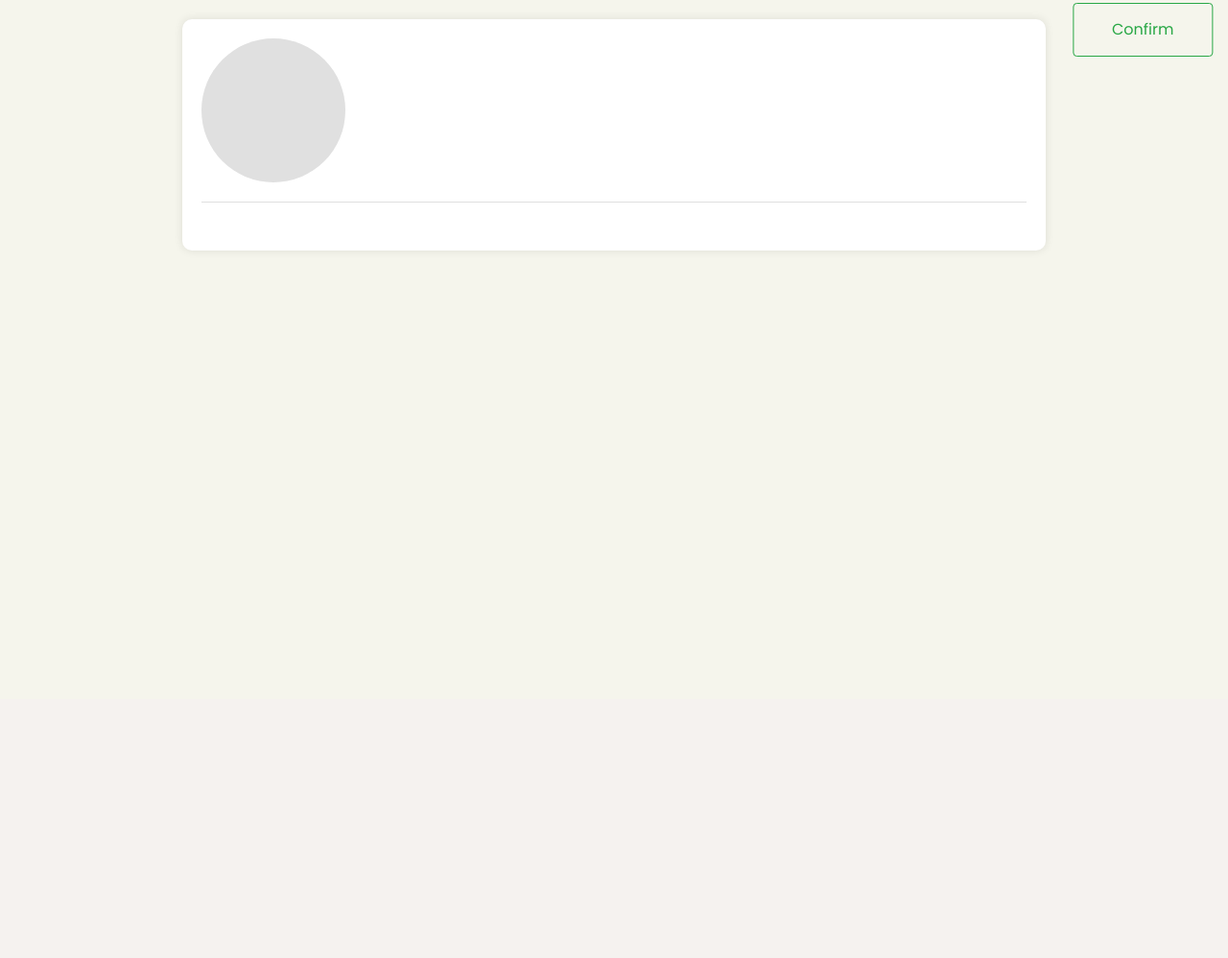
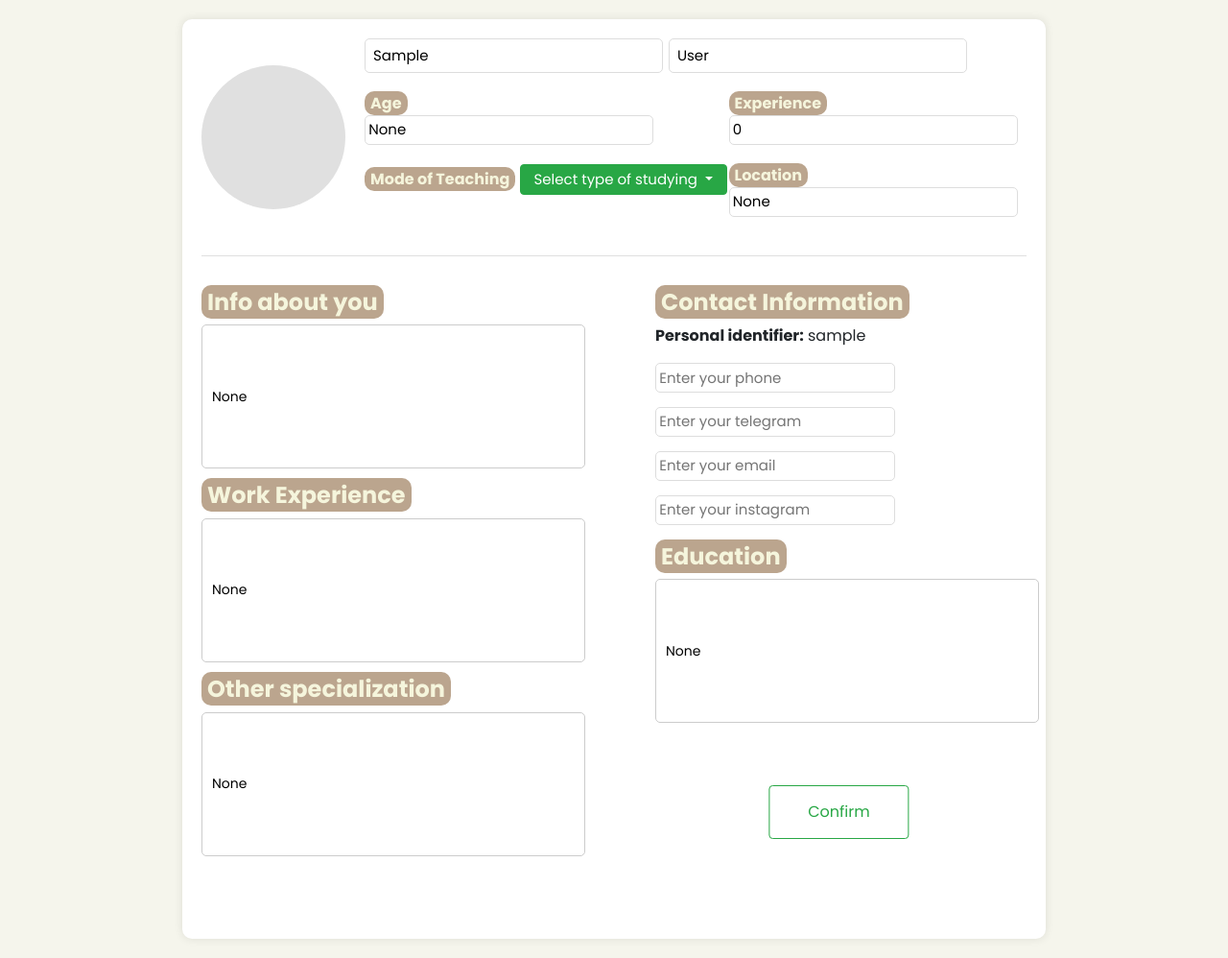
Before and after one commit to babenko-v/Web-project-EduConnect-, a Django app: page /user/ in a window 1280 px wide. Shown: the part 72-1070 px from the top of the page at 96% size. Before the commit the page ends 334 px from the top, so only its background shows below. Run offline with Django 4.2, Linux system fonts and the light colour scheme; the visitor is signed in with stand-in values (Sample User, id 1); data comes from the database, SQL or seed files in the repository; some libraries are stand-ins or nearby versions.

Commit message:
fix change info profile

```diff
--- a/users/forms.py
+++ b/users/forms.py
@@ -38,25 +38,30 @@ class TeacherRegisterForm(UserCreationForm):
 class ProfileUpdateForm(UserChangeForm):
 
     first_name = forms.CharField()
+
     last_name = forms.CharField()
-    age = forms.CharField()
-    experience = forms.CharField()
-    info_about_teacher = forms.CharField()
-    work_experience = forms.CharField()
-    other_specialities = forms.CharField()
-    education = forms.CharField()
+    username = forms.CharField(required=False)
+    age = forms.CharField(required=False)
+    experience = forms.CharField(required=False)
+    info_about_teacher = forms.CharField(required=False)
+    work_experience = forms.CharField(required=False)
+    other_specialities = forms.CharField(required=False)
+    education = forms.CharField(required=False)
 
     locations = forms.ModelChoiceField(queryset=Locations.objects.all())
+    main_specialty = forms.ModelChoiceField(queryset=Specializations.objects.all(), required=False)
 
     class Meta:
         model = Teacher_profile
         fields = ('first_name',
                   'last_name',
+                  'username',
                   'age',
                   'experience',
                   'info_about_teacher',
                   'work_experience',
                   'other_specialities',
                   'education',
-                  'locations'
+                  'locations',
+                  'main_specialty'
                   )
--- a/users/templates/users/profile.html
+++ b/users/templates/users/profile.html
@@ -14,33 +14,37 @@
             <div class="profile-picture"></div>
             <div class="profile-info">
 
-                {% for info in profiles %}
+
                     <h1>
                         {% block noinfo10 %}
                             <input
                                     name="first_name" id="id_first_name"
-                                    class="add_info p-2"
-                                    value="{{ form.first_name.value }}">
+                                    class="add_info p-2" value="{{ form.first_name.value }}">
                             <input
                                     name="last_name" id="id_last_name"
-                                    class="add_info p-2"
-                                    value="{{ form.last_name.value }}">
+                                    class="add_info p-2" value="{{ form.last_name.value }}">
                         {% endblock noinfo10 %}
                     </h1>
 
                     <h2>
                         {% block spec %}
-                            {{ info.main_specialty }} Teacher
+                            {% for specialization in specializations %}
+                                {% if specialization.id == form.main_specialty.value %}
+                                    {{ specialization.name_spec }} Teacher
+                                {% endif %}
+                            {% endfor %}
                         {% endblock spec %}
                     </h2>
+                    <input type="hidden" name="main_specialty" id="id_main_specialty" value="{{ form.main_specialty.value }}">
 
                     <div class="contact-info">
                         <div>
                             <strong class="header_prof">Age</strong>
                             {% block noinfo1 %}
                                 <input class="add_info"
+                                       value="{{ form.age.value }}"
                                        name="age" id="id_age"
-                                       value="{{ form.age.value }}" type="text" placeholder="Enter your age">
+                                       type="text" placeholder="Enter your age">
                             {% endblock noinfo1 %}
                         </div>
 
@@ -53,14 +57,13 @@
                                        name="experience" id="id_experience"
                                        type="text" placeholder="Enter your experience">
                             {% endblock noinfo2 %}
-
                         </div>
 
                         <div>
                             <strong class="header_prof">Mode of Teaching</strong>
 
                             {% if info.mode_teaching %}
-                                {{ form.mode_teaching.value }}
+                                {{ info.mode_teaching }}
                             {% else %}
                                 {% block noinfo3 %}
                                     <div class="dropdown d-inline-block me-2">
@@ -70,19 +73,15 @@
                                         </button>
 
                                         <ul class="dropdown-menu" aria-labelledby="experienceDropdown">
-
                                             {% for mode in modes %}
-
                                                 <li><a class="dropdown-item" href="#"
                                                        onclick="updateDropdown('experienceDropdown', '{{ mode.name_mode }} studying')">{{ mode.name_mode }}
                                                     studying</a></li>
-
                                             {% endfor %}
                                         </ul>
                                     </div>
                                 {% endblock noinfo3 %}
                             {% endif %}
-
                         </div>
 
                         <div class="location_info">
@@ -111,7 +110,6 @@
                             <strong class="header_prof">Info about you</strong>
                         </h3>
 
-
                         {% block noinfo4 %}
                             <input class="fixed-textarea"
                                    id="id_info_about_teacher" name="info_about_teacher"
@@ -119,13 +117,9 @@
                                    placeholder="Enter detailed information about you">
                         {% endblock noinfo4 %}
 
-
-
                         <h3>
                             <strong class="header_prof">Work Experience</strong>
                         </h3>
-
-
 
                         {% block noinfo5 %}
                             <input class="fixed-textarea"
@@ -134,12 +128,9 @@
                                    placeholder="Enter detailed information about you">
                         {% endblock noinfo5 %}
 
-
-
                         <h3>
                             <strong class="header_prof">Other specialization</strong>
                         </h3>
-
 
                         {% block noinfo6 %}
                             <input class="fixed-textarea"
@@ -147,21 +138,19 @@
                                    value="{{ form.other_specialities.value }}"
                                    placeholder="Enter detailed information about you">
                         {% endblock noinfo6 %}
-
                     </div>
                     <div class="contact-details">
                         <h3>
                             <strong class="header_prof">Contact Information</strong>
                         </h3>
 
-                        <p><strong>Personal identifier:</strong> {{ info.username }}</p>
+                        <p><strong>Personal identifier:</strong> {{ form.username.value }}</p>
+                        <input type="hidden" name="username" id="id_username" value="{{ form.username.value }}">
 
                         {% for cont_info in list_contact %}
-
                             {% with value=info.contact_info|get_attr:cont_info %}
                                 {% if value %}
                                     <p><strong>{{ cont_info|title }}:</strong> {{ value }}</p>
-
                                 {% else %}
                                     {% block noinfo8 %}
                                         <input class="contact_input_info" type="text"
@@ -169,13 +158,11 @@
                                     {% endblock noinfo8 %}
                                 {% endif %}
                             {% endwith %}
-
                         {% endfor %}
 
                         <h3>
                             <strong class="header_prof">Education</strong>
                         </h3>
-
 
                         {% block noinfo7 %}
                             <input class="fixed-textarea"
@@ -184,7 +171,7 @@
                                    placeholder="Enter detailed information about you">
                         {% endblock noinfo7 %}
                     </div>
-                {% endfor %}
+
 
                 </div>
         {% block btn %}
@@ -192,7 +179,7 @@
                 <button type="submit" class="btn btn-outline-success confirm_info">Confirm</button>
             {% endif %}
         {% endblock btn %}
-
+        {% if form.errors %}
             <div class="form_errors">
                 <ul>
                     {% for field, errors in form.errors.items %}
@@ -202,6 +189,7 @@
                     {% endfor %}
                 </ul>
             </div>
+        {% endif %}
     </form>
 
     </body>
--- a/users/views.py
+++ b/users/views.py
@@ -11,7 +11,8 @@ from users.forms import TeacherLoginForm, TeacherRegisterForm, ProfileUpdateForm
 def profile(request):
     modes = Mode_teaching.objects.all()
     locations = Locations.objects.all()
-    profiles = Teacher_profile.objects.filter(id=5)
+
+    specializations = Specializations.objects.all()
 
     if request.method == 'POST':
         form = ProfileUpdateForm(data=request.POST, instance=request.user)
@@ -29,10 +30,11 @@ def profile(request):
 
     context = {
         'modes': modes,
-        "profiles": profiles,
+
         'list_contact': list_conact_info,
         'locations': locations,
         'form': form,
+        'specializations': specializations
 
     }
 
```
Lines whose indentation alone changed are shown as unchanged.
